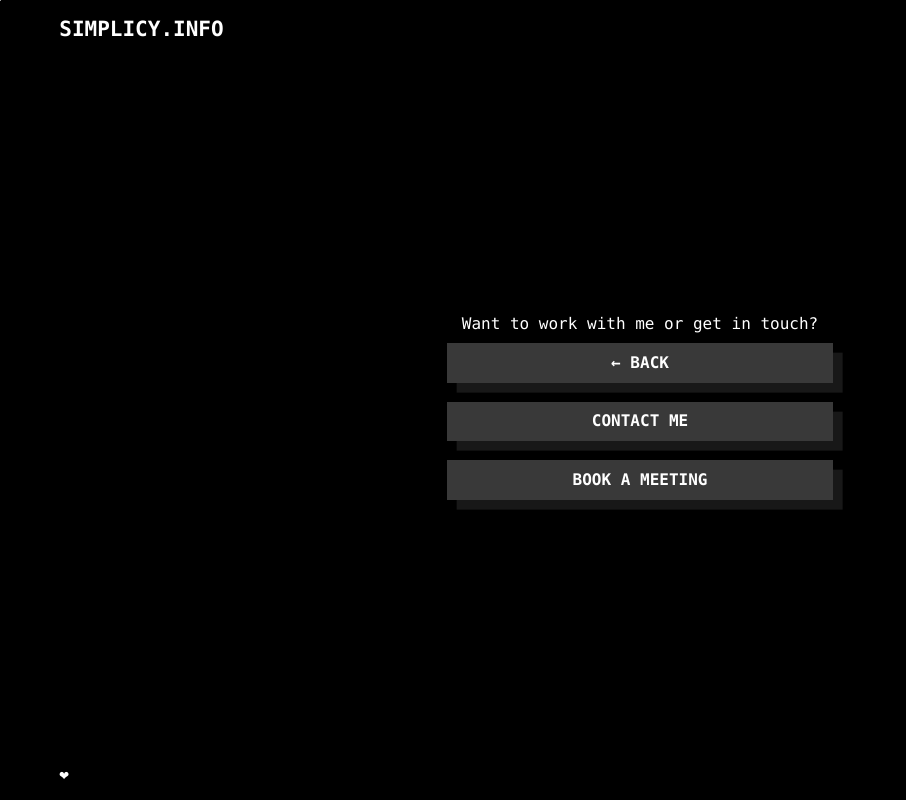
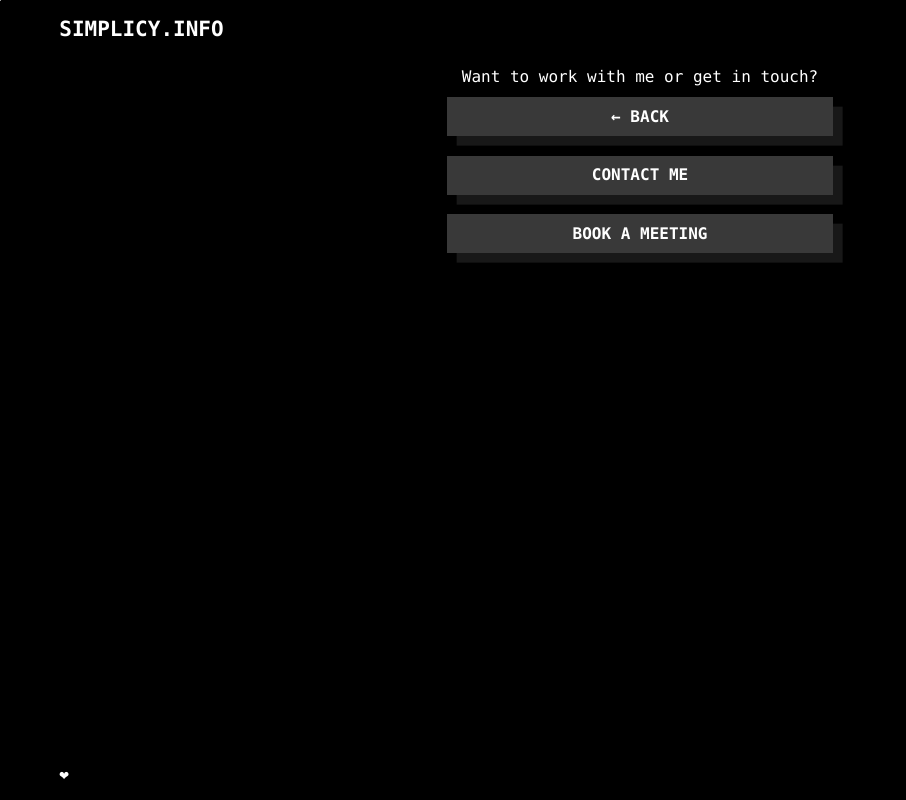
Before and after one commit to simplicy/simplicy.info, a React (Vite) app: page /contact-me in a window 1280 px wide. Shown: the whole page, without its empty margins (0-906 px from the left). Built offline with nearby package versions, Linux system fonts and the light colour scheme; a web font is replaced by a local one.

Commit message:
fix matomo

```diff
--- a/src/pages/ContactMe.tsx
+++ b/src/pages/ContactMe.tsx
@@ -105,7 +105,9 @@ export default function Contact() {
             }}
           >
             <div className={styles.buttons}>
-              Want to work with me or get in touch?
+              <p>
+                Want to work with me or get in touch?
+              </p>
               <ButtonCards cards={
                 [
                   {
--- a/src/style/Contact.module.scss
+++ b/src/style/Contact.module.scss
@@ -32,9 +32,9 @@
   align-items: center;
   flex-direction: column;
   gap: 1ch;
-  justify-content: center;
+  justify-content: flex-start;
   height: 100%;
-
+  text-align: center;
 }
 
 .footer {
```
